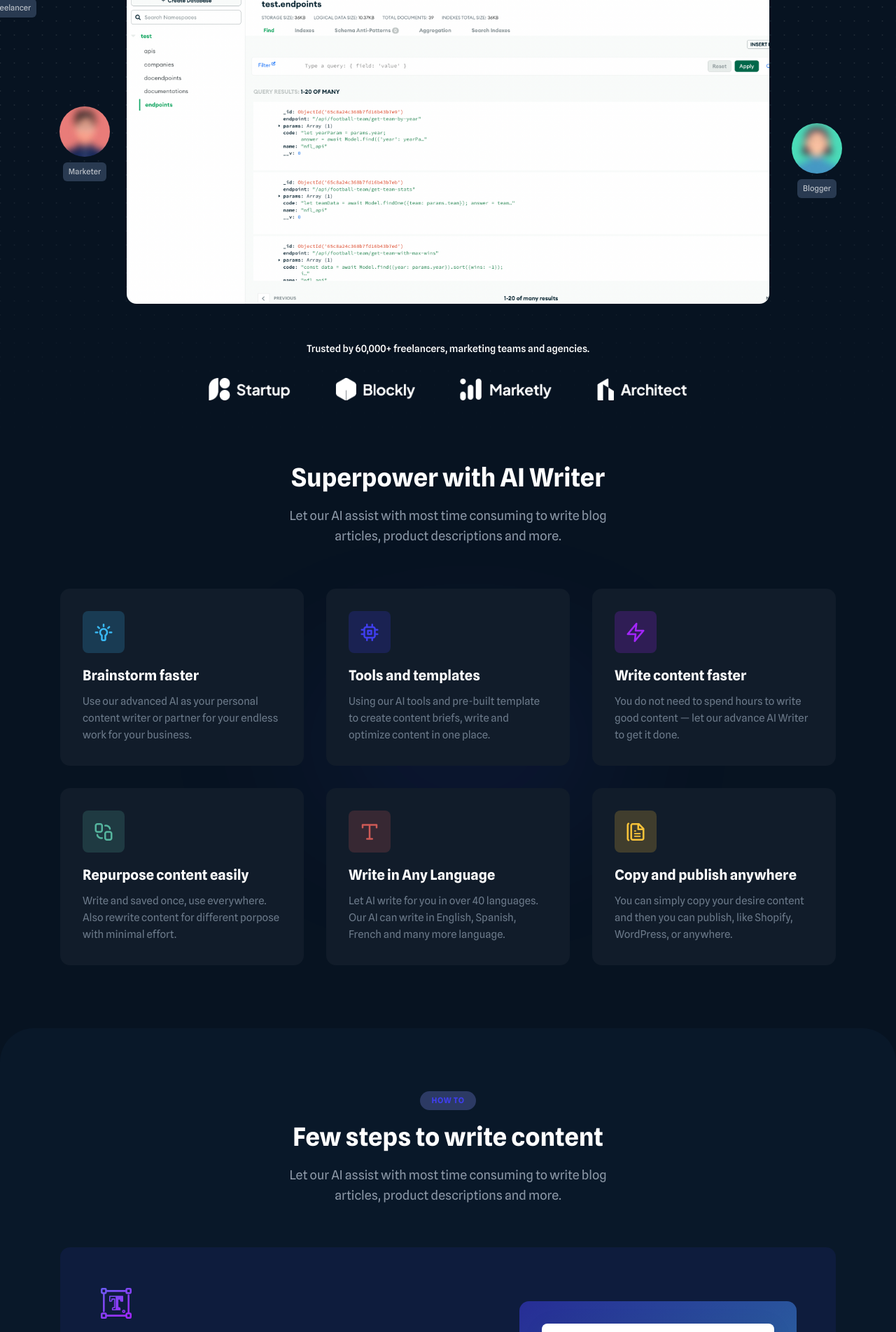
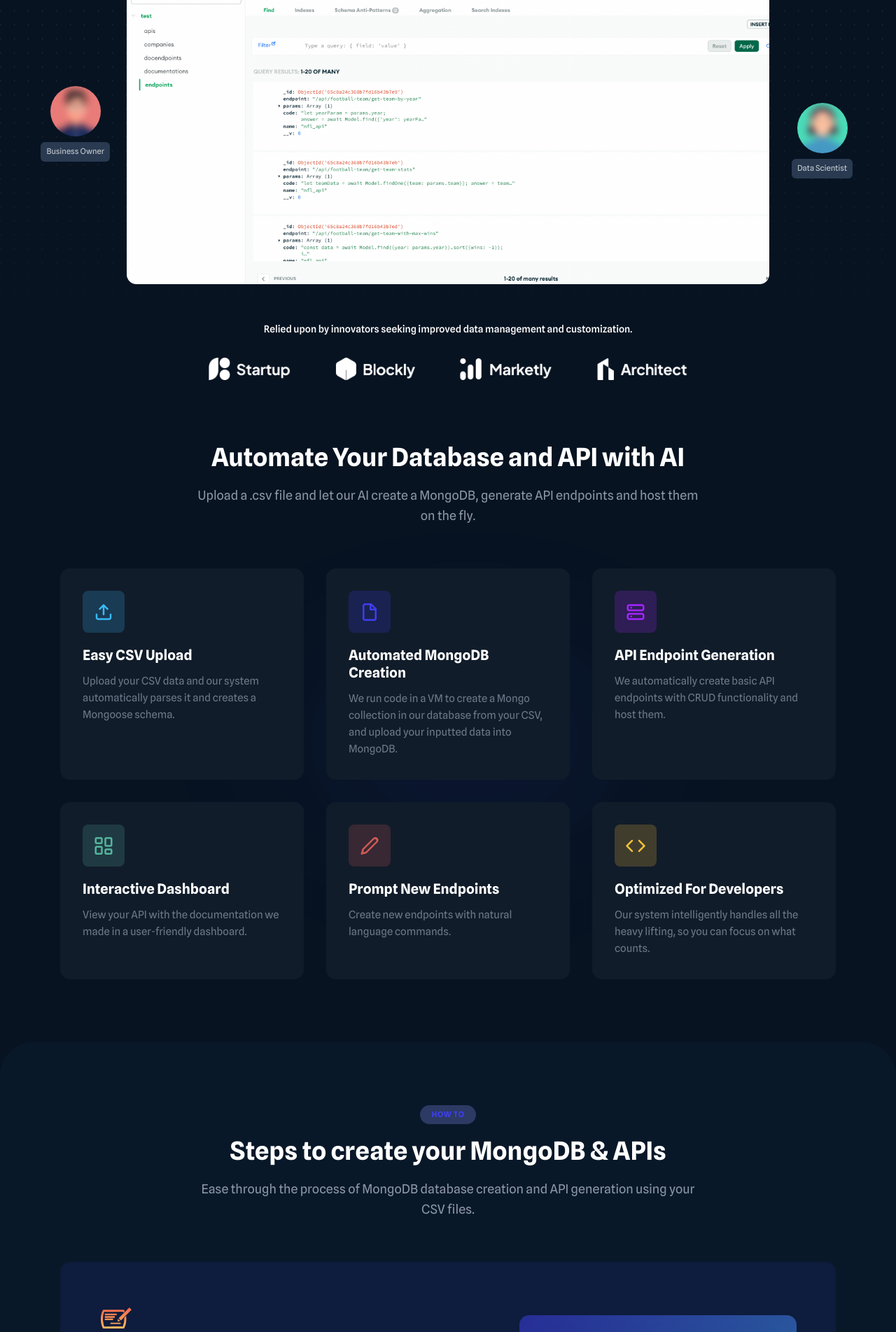
Before and after one commit to mnshah0101/spindle-hermes, a Next.js app in the folder frontend/: page / in a window 1280 px wide. Shown: the part 640-2543 px from the top of the page at 70% size. Built offline with nearby package versions, Linux system fonts and the light colour scheme; no server answers; a web font is replaced by a local one.

Commit message:
home-page updates

```diff
--- a/frontend/components/Accordion/index.jsx
+++ b/frontend/components/Accordion/index.jsx
@@ -1,24 +1,24 @@
 import React, { useState } from 'react';
 const accordionData = [
   {
-    question: 'What is a copy?',
+    question: 'What is a Mongoose Schema?',
     answer:
-      "Yes, you can write long articel for your blog posts, product descriptions or any long article with CopyGen. We're always updating our template and tools, so let us know what are expecting!",
+      'A Mongoose schema defines the structure of the document, default values, validators, etc. It is fundamental to managing data in MongoDB through Mongoose.',
   },
   {
-    question: 'Does CopyGen to write long articles?',
+    question: 'How do you generate MongoDB from CSV?',
     answer:
-      "Yes, you can write long articel for your blog posts, product descriptions or any long article with CopyGen. We're always updating our template and tools, so let us know what are expecting!",
+      'Once you input a CSV, our AI parses it using GPT and creates a Mongoose schema. We then run code in a Virtual Machine (VM) that creates your MongoDB collection and uploads all your CSV data into it.',
   },
   {
-    question: 'Is the generated content original?',
+    question: 'How does the API endpoint creation work?',
     answer:
-      "Yes, you can write long articel for your blog posts, product descriptions or any long article with CopyGen. We're always updating our template and tools, so let us know what are expecting!",
+      'Based on the MongoDB collection automatically created from your CSV, we generate RESTful API endpoints with full CRUD operations. These endpoints are hosted, and the code is run in our VM for each API call.',
   },
   {
-    question: 'Do you have wordpress plugin?',
+    question: 'Can I prompt new endpoints with natural language?',
     answer:
-      "Yes, you can write long articel for your blog posts, product descriptions or any long article with CopyGen. We're always updating our template and tools, so let us know what are expecting!",
+      'Yes, part of our service allows you to create custom endpoints with natural language. These user-prompted endpoints will be created, documented, and hosted for your convenience.',
   },
 ];
 
--- a/frontend/components/Hero/HeroStyle2.jsx
+++ b/frontend/components/Hero/HeroStyle2.jsx
@@ -65,7 +65,7 @@ export default function HeroStyle2({
                     />
                   </div>
                   <div className="badge bg-dark p-2 mt-2 fw-normal text-white text-opacity-75">
-                    Freelancer
+                    Hobbyist
                   </div>
                 </div>
                 <div className="d-none d-md-block position-absolute top-50 end-100 me-3 me-lg-4 mt-n5">
@@ -78,7 +78,7 @@ export default function HeroStyle2({
                     />
                   </div>
                   <div className="badge bg-dark p-2 mt-2 fw-normal text-white text-opacity-75">
-                    Marketer
+                    Business Owner
                   </div>
                 </div>
                 <div className="d-none d-md-block position-absolute top-0 start-100 ms-5 ms-lg-7 ms-xl-10 mt-n7">
@@ -91,7 +91,7 @@ export default function HeroStyle2({
                     />
                   </div>
                   <div className="badge bg-dark p-2 mt-2 fw-normal text-white text-opacity-75">
-                    Copywriter
+                    Developer
                   </div>
                 </div>
                 <div className="d-none d-md-block position-absolute top-50 start-100 ms-4 ms-lg-5 mt-n2">
@@ -104,7 +104,7 @@ export default function HeroStyle2({
                     />
                   </div>
                   <div className="badge bg-dark p-2 mt-2 fw-normal text-white text-opacity-75">
-                    Blogger
+                    Data Scientist
                   </div>
                 </div>
               </div>
--- a/frontend/components/Layout/Layout2.jsx
+++ b/frontend/components/Layout/Layout2.jsx
@@ -1,6 +1,6 @@
 import React from 'react';
 import Header from '../Header';
-import FooterStyle2 from '../Footer/FooterStyle2';
+import FooterStyle2 from '../Footer';
 import Head from 'next/head';
 import logoUrl from '../../public/images/logos/spindle_med_purple.png';
 import darkLogoUrl from '../../public/images/logos/spindle_med_white.png';
--- a/frontend/pages/index.jsx
+++ b/frontend/pages/index.jsx
@@ -33,12 +33,12 @@ export default function HomeS2() {
             'Intelligent API Endpoints',
             1000,
           ]}
-          subTitle="AI Copywriting is revolutionizing the way content is created. AI can create content for blogs, articles, websites, social media and more."
+         subTitle="Revolving the way you manage your data. Automatically create mongodb and APIs from CSV."
           imgUrl={heroImage}
-          btnText="Start writing for free"
+          btnText="Get started for free"
           btnUrl="/login-s2"
           btnAlert="No credit card required"
-          brandTitle="Trusted by 60,000+ freelancers, marketing teams and agencies."
+          brandTitle="Relied upon by innovators seeking improved data management and customization."
           brandSrcList={[
             '/images/brands/72-b-white.png',
             '/images/brands/72-c-white.png',
@@ -50,64 +50,56 @@ export default function HomeS2() {
   <div className="nk-shape bg-shape-blur-a start-50 top-50 translate-middle" />
   <div className="container">
     <SectionHeadingStyle2
-              title="Superpower with AI Writer"
-              subTitle="Let our AI assist with most time consuming to write blog <br>
-              articles, product descriptions and more."
+      title="Automate Your Database and API with AI"
+      subTitle="Upload a .csv file and let our AI create a MongoDB, generate API endpoints and host them on the fly."
     />
     <div className="section-content">
       <div className="row g-gs">
         <div className="col-md-6 col-xl-4">
           <IconBoxStyle3
-                    title="Brainstorm faster"
-                    subTitle="Use our advanced AI as your personal content writer or partner for your endless work for your business."
-                    iconClass="bulb"
+            title="Easy CSV Upload"
+            subTitle="Upload your CSV data and our system automatically parses it and creates a Mongoose schema."
+            iconClass="upload"
             variant="text-info bg-info"
           />
         </div>
         <div className="col-md-6 col-xl-4">
           <IconBoxStyle3
-                    title="Tools and templates"
-                    subTitle="Using our AI tools and pre-built template to create
-                    content briefs, write and optimize content in one
-                    place."
-                    iconClass="cpu"
+            title="Automated MongoDB Creation"
+            subTitle="We run code in a VM to create a Mongo collection in our database from your CSV, and upload your inputted data into MongoDB."
+            iconClass="file"
             variant="text-primary bg-primary"
           />
         </div>
         <div className="col-md-6 col-xl-4">
           <IconBoxStyle3
-                    title="Write content faster"
-                    subTitle="You do not need to spend hours to write good content
-                    — let our advance AI Writer to get it done."
-                    iconClass="spark"
+            title="API Endpoint Generation"
+            subTitle="We automatically create basic API endpoints with CRUD functionality and host them."
+            iconClass="server"
             variant="text-indigo bg-indigo"
           />
         </div>
         <div className="col-md-6 col-xl-4">
           <IconBoxStyle3
-                    title="Repurpose content easily"
-                    subTitle="Write and saved once, use everywhere. Also rewrite
-                    content for different porpose with minimal effort."
-                    iconClass="swap-alt"
+            title="Interactive Dashboard"
+            subTitle="View your API with the documentation we made in a user-friendly dashboard."
+            iconClass="dashboard"
             variant="text-success bg-success"
           />
         </div>
         <div className="col-md-6 col-xl-4">
           <IconBoxStyle3
-                    title="Write in Any Language"
-                    subTitle="Let AI write for you in over 40 languages. Our AI
-                    can write in English, Spanish, French and many more
-                    language."
-                    iconClass="text"
+            title="Prompt New Endpoints"
+            subTitle="Create new endpoints with natural language commands."
+            iconClass="pen"
             variant="text-danger bg-danger"
           />
         </div>
         <div className="col-md-6 col-xl-4">
           <IconBoxStyle3
-                    title="Copy and publish anywhere"
-                    subTitle="You can simply copy your desire content and then you
-                    can publish, like Shopify, WordPress, or anywhere."
-                    iconClass="file-docs"
+            title="Optimized For Developers"
+            subTitle="Our system intelligently handles all the heavy lifting, so you can focus on what counts."
+            iconClass="code"
             variant="text-warning bg-warning"
           />
         </div>
@@ -122,9 +114,8 @@ export default function HomeS2() {
   <div className="container">
     <SectionHeadingStyle2
       overlineTitle="How To"
-              title="Few steps to write content"
-              subTitle="Let our AI assist with most time consuming to write blog <br>
-              articles, product descriptions and more."
+      title="Steps to create your MongoDB & APIs"
+      subTitle="Ease through the process of MongoDB database creation and API generation using your CSV files."
     />
     <div className="section-content">
       <div className="row gy-3 justify-content-center">
@@ -134,15 +125,13 @@ export default function HomeS2() {
             gradientVariant="bg-gradient-primary"
             imgUrl={featureCardImg1}
             imgAlt="Thumbnail"
-                    iconUrl="/images/icon/text.svg"
-                    title="Select writing template"
-                    subTitle="Simply choose a template from available list to
-                    write content for blog posts, landing page, website
-                    content etc."
+            iconUrl="/images/icon/edit.svg"
+            title="Submit your CSV"
+            subTitle="Simply upload your CSV file. We will parse it and generate a mongoose schema."
             featureList={[
-                      'Available more than 10 template.',
-                      'A clean and minimalist editor.',
-                      'Article generator wizard.',
+              'Supports all types of CSV files.',
+              'Secure and fast parsing.',
+              'Automatic mongoose schema generation.',
             ]}
           />
         </div>
@@ -152,15 +141,13 @@ export default function HomeS2() {
             gradientVariant="bg-gradient-warning"
             imgUrl={featureCardImg2}
             imgAlt="Thumbnail"
-                    iconUrl="/images/icon/edit.svg"
-                    title="Describe your topic"
-                    subTitle="Provide our AI content writer with few sentences on
-                    what you want to write, and it will start writing
-                    for you."
+            iconUrl="/images/icon/paper.svg"
+            title="Create your database"
+            subTitle="The parsed CSV data will be used to create a MongoDB collection in our database."
             featureList={[
-                      'Simply provide a few input as topic',
-                      'Type a topic like "best ways to earn money"',
-                      'Facebook Ads, Headlines and other 10+ tools',
+              'Automatic MongoDB creation from CSV.',
+              'All data securely established in MongoDB.',
+              'Instant database creation on our VM.',
             ]}
           />
         </div>
@@ -170,14 +157,13 @@ export default function HomeS2() {
             gradientVariant="bg-gradient-info"
             imgUrl={featureCardImg3}
             imgAlt="Thumbnail"
-                    iconUrl="/images/icon/paper.svg"
-                    title="Generate quality content"
-                    subTitle="Our powerful AI tools will generate content in few
-                    second, then you can export it to wherever you need."
+            iconUrl="/images/icon/website.svg"
+            title="Generate your APIs"
+            subTitle="We'll create basic API endpoints with CRUD functionality and host them for you."
             featureList={[
-                      'Generate content in under 30 seconds.',
-                      'All content is unique and original."',
-                      'Generate up to 200 words each time.',
+              'Automatic API endpoint generation.',
+              'Built-in CRUD functionality.',
+              'APIs hosted on our secure VM.',
             ]}
           />
         </div>
@@ -190,9 +176,9 @@ export default function HomeS2() {
           <div className="container">
             <SectionHeadingStyle2
               overlineTitle="Use Cases"
-              title="Generate in seconds using AI"
-              subTitle="Let our AI assist with most time consuming to write blog
-              articles, <br>product descriptions and more."
+              title="Setup in minutes, no coding necessary"
+              subTitle="Input a csv. Our AI will generate a MongoDB, API endpoints,
+              and even allow custom endpoint generation through natural language."
               variant="h1"
             />
             <div className="section-content">
@@ -201,9 +187,8 @@ export default function HomeS2() {
                   <div className="row gy-6 gx-5 text-center">
                     <div className="col-sm-6 col-lg-4">
                       <IconBoxStyle2
-                        title="Blog Post & Articles"
-                        subTitle="Generate optimized blog post and articles to get
-                        organic traffic - making you visible on the world."
+                        title="Parse CSV"
+                        subTitle="Input a csv to get started. It's that simple!"
                         imgUrl="/images/icon/articles.svg"
                         imgHeight="32"
                         imgWidth="32"
@@ -211,9 +196,8 @@ export default function HomeS2() {
                     </div>
                     <div className="col-sm-6 col-lg-4">
                       <IconBoxStyle2
-                        title="Product Description"
-                        subTitle="Create a perfect description for your products to
-                        engage your customers to click and buy."
+                        title="Generate MongoDB"
+                        subTitle="We auto-generate a MongoDB based on your csv."
                         imgUrl="/images/icon/product-discription.svg"
                         imgHeight="32"
                         imgWidth="32"
@@ -222,9 +206,8 @@ export default function HomeS2() {
                     </div>
                     <div className="col-sm-6 col-lg-4">
                       <IconBoxStyle2
-                        title="Social Media Ads"
-                        subTitle="Create ads copies for your social media - make an
-                        impact with your online marketing campaigns."
+                        title="Create API Endpoints"
+                        subTitle="We create RESTful API endpoints with full CRUD functionality on your data."
                         imgUrl="/images/icon/hand-mic.svg"
                         imgHeight="32"
                         imgWidth="32"
@@ -233,8 +216,8 @@ export default function HomeS2() {
                     </div>
                     <div className="col-sm-6 col-lg-4">
                       <IconBoxStyle2
-                        title="Product Benefits"
-                        subTitle="Create a bullet point list of your product benefits that appeal to your customers to purchase."
+                        title="Customize Endpoints"
+                        subTitle="From the dashboard, create custom endpoints using natural language."
                         imgUrl="/images/icon/praying-hand.svg"
                         imgHeight="32"
                         imgWidth="32"
@@ -243,9 +226,8 @@ export default function HomeS2() {
                     </div>
                     <div className="col-sm-6 col-lg-4">
                       <IconBoxStyle2
-                        title="Suggest Improvements"
-                        subTitle="Need to improve your existing content? Our AI will
-                        rewrite and improve the content for you."
+                        title="Hosted API"
+                        subTitle="Code for endpoints run in a dedicated VM when API calls are made."
                         imgUrl="/images/icon/stock-up.svg"
                         imgHeight="32"
                         imgWidth="32"
@@ -254,9 +236,8 @@ export default function HomeS2() {
                     </div>
                     <div className="col-sm-6 col-lg-4">
                       <IconBoxStyle2
-                        title="Landing Page Content"
-                        subTitle="Write very attractive headlines, slogans or
-                        paragraph for your landing page of your website."
+                        title="Fully Documented"
+                        subTitle="Every API comes with full documentation for ease of use."
                         imgUrl="/images/icon/website.svg"
                         imgHeight="32"
                         imgWidth="32"
@@ -269,23 +250,12 @@ export default function HomeS2() {
             </div>
           </div>
         </section>
-        <section className="section section-bottom-0 bg-light" id="pricing">
-          <div className="container">
-            <SectionHeadingStyle2
-              overlineTitle="Pricing"
-              title="Plans that start free and <br> fits with your needs"
-              subTitle="With our simple plans, supercharge your content writing to
-              helps your <br> business. Let’s make great content together."
-              variant="h1"
-            />
-            <PricingSectionStyle2 />
-          </div>
-        </section>
+
         <section className="section bg-light">
           <div className="container">
             <SectionHeading
               title="Frequently Asked Questions"
-              subTitle="If you have any questions not answered in the FAQ, please do not hesitate to contac us."
+              subTitle="If you have any questions not answered in the FAQ, please do not hesitate to contact us."
               containerWidthClass="col-xl-8"
             />
             <Accordion variant="accordion-separated" plusMinus />
```
Lines whose indentation alone changed are shown as unchanged.
